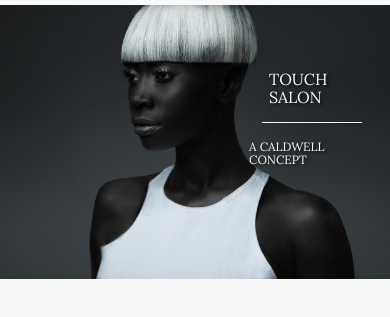
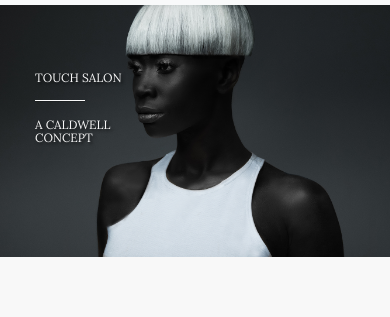
Before and after one commit to marianapt/JennaSalon, a plain HTML site: page index.html in a window 390 px wide. Shown: the part 51-368 px from the top of the page. Drawn offline with Linux system fonts and the light colour scheme.

Commit message:
made changes

```diff
--- a/css/landing-page.css
+++ b/css/landing-page.css
@@ -25,7 +25,7 @@ h6 {
 }
 
 .intro-message {
-  padding-left: 65%;
+  padding-right: 65%;
   position: relative;
   padding-top: 20%;
   padding-bottom: 20%;
@@ -38,12 +38,15 @@ h6 {
 }
 
 .intro-divider {
-  width: 400px;
+  margin-left: 20px;
+  width: 200px;
   border-top: 1px solid #f8f8f8;
   border-bottom: 1px solid rgba(0, 0, 0, 0.2);
 }
 
 .intro-message>h3 {
+  margin-left: 20px;
+
   text-shadow: 2px 2px 3px rgba(0, 0, 0, 0.6);
 }
 
@@ -67,7 +70,7 @@ h6 {
     margin-bottom: 0;
   }
   .intro-divider {
-    width: 100%;
+    width: 50%;
   }
 }
 
@@ -160,11 +163,11 @@ p.copyright {
   .intro-message>h1 {
     margin-left: 20px;
 
-    font-size: 16px;
+    font-size: 12px;
   }
 
   .intro-divider {
-    width: 100px;
+    width: 50px;
 
   }
 
--- a/index.html
+++ b/index.html
@@ -43,7 +43,7 @@
                 <span class="caret"></span></button>
               <ul class="dropdown-menu" role="menu" aria-labelledby="menu1">
                 <li role="presentation"><a role="menuitem" style="color: black;" tabindex="-1"  style="font-family: Lora;" href="aboutjenna.html">About Us</a></li>
-                <li role="presentation"><a role="menuitem" style="color: black;" tabindex="-1"  style="font-family: Lora;" href="aboutlanza.html">About Lanza</a></li>
+                <li role="presentation"><a role="menuitem" style="color: black;" tabindex="-1"  style="font-family: Lora;" href="aboutlanza.html">About L'ANZA</a></li>
 
 
               </ul>
```
Also changed, not shown: aboutjenna.html (+1 -1 lines), contact.html (+34 -17 lines), services.html (+1 -1 lines).
